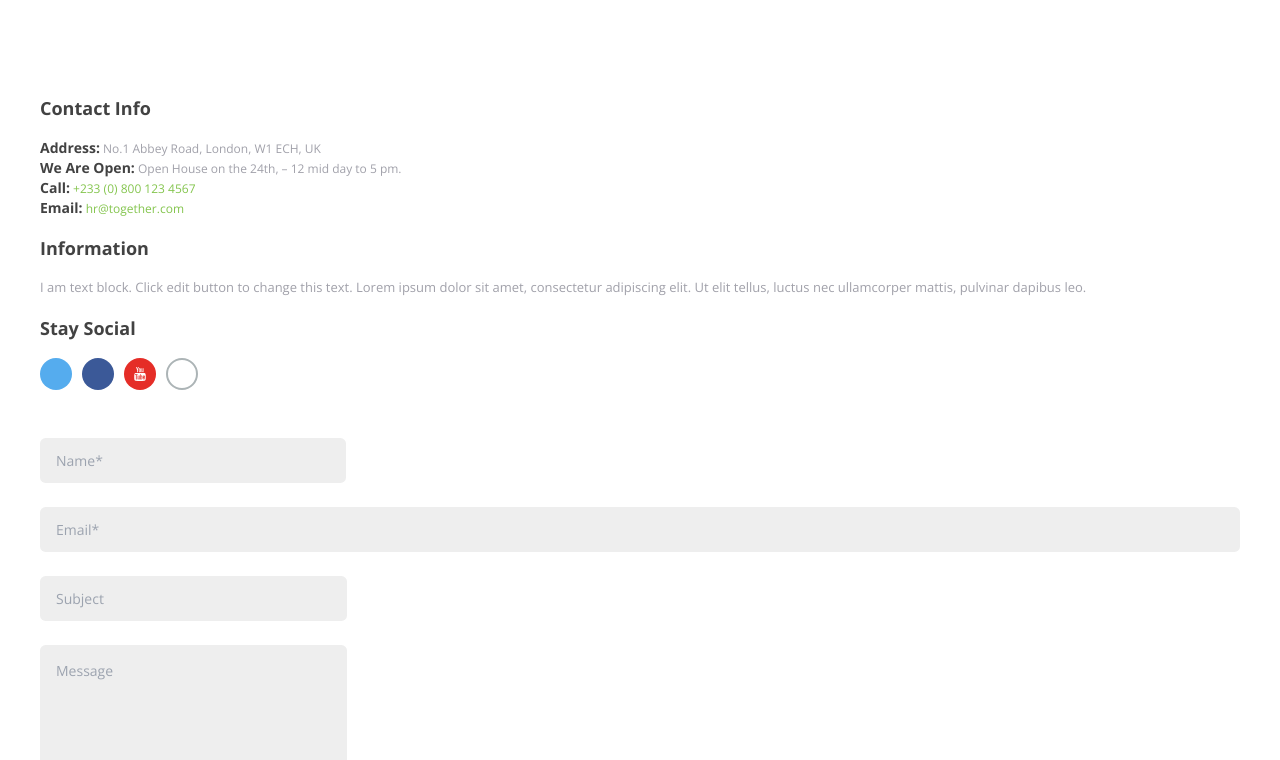
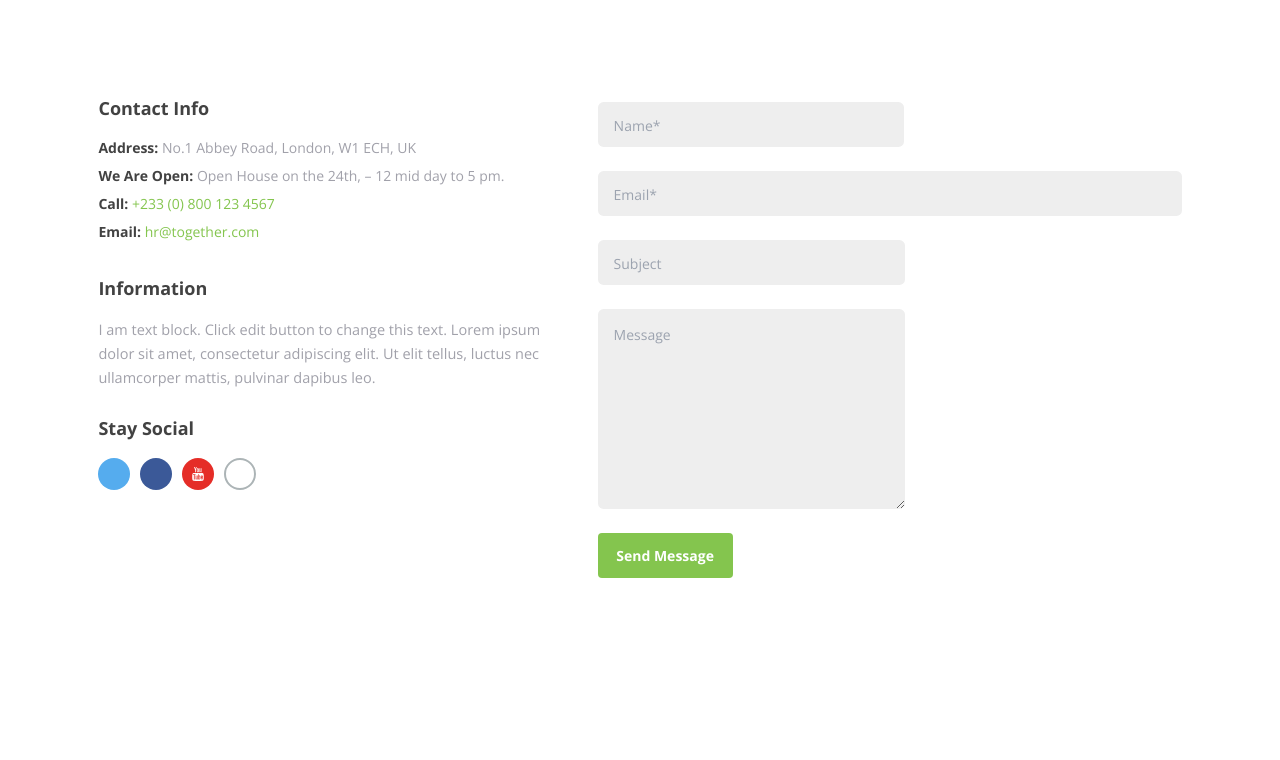
Before and after one commit to admirerbrown/Together, a React (Vite) app in the folder client/: page /contact_us in a window 1280 px wide. Shown: the part 820-1580 px from the top of the page. Built offline with nearby package versions, Linux system fonts and the light colour scheme; no server answers; some icons are missing; a web font is replaced by a local one.

Commit message:
make contact page tablet responsive

```diff
--- a/client/src/Components/contact.jsx
+++ b/client/src/Components/contact.jsx
@@ -14,33 +14,33 @@ const ContactPage = () => {
                 />
             </div>
 
-            <div className="px-10 font-Open-Sans text-zinc-400">
-                <div className="flex flex-col gap-4">
+            <div className="px-10 md:px-14 font-Open-Sans text-zinc-400 md:flex md:w-full md:justify-center md:gap-8">
+                <div className="flex flex-col gap-4 md:gap-6 md:w-[40%]">
                     <div >
-                        <h2 className="font-bold text-lg mb-4 text-[#424242]">Contact Info</h2>
-                        <p className="text-xs">
+                        <h2 className="font-bold text-lg mb-4  text-[#424242]">Contact Info</h2>
+                        <p className="text-xs md:text-[14px] mb-2">
                             <span className="font-bold text-sm text-[#424242]">Address:</span> No.1 Abbey Road, London, W1 ECH, UK
                         </p>
-                        <p className="text-xs">
+                        <p className="text-xs md:text-[14px] mb-2">
                             <span className="font-bold text-sm text-[#424242]">We Are Open:</span> Open House on the 24th, – 12 mid day to
                             5 pm.
                         </p>
-                        <p className="text-xs text-[#84c54e]">
+                        <p className="text-xs text-[#84c54e] md:text-[14px] mb-2">
                             <span className="font-bold text-sm text-[#424242]">Call:</span> +233 (0) 800 123 4567
                         </p>
-                        <p className="text-xs text-[#84c54e]">
+                        <p className="text-xs text-[#84c54e] md:text-[14px] mb-2">
                             <span className="font-bold text-sm text-[#424242]">Email:</span> hr@together.com
                         </p>
                     </div>
                     <div >
                         <h2 className="font-bold font-Open-Sans text-lg mb-4 text-[#424242]">Information</h2>
-                        <p className="text-[13px] text-zinc-400">
+                        <p className="text-[13px] md:text-[14.5px] md:leading-6 text-zinc-400">
                             I am text block. Click edit button to change this text. Lorem
                             ipsum dolor sit amet, consectetur adipiscing elit. Ut elit tellus,
                             luctus nec ullamcorper mattis, pulvinar dapibus leo.
                         </p>
                     </div>
-                    <div className="form">
+                    <div className="">
                         <h2 className="font-bold font-Open-Sans text-lg mb-4 text-[#424242]">Stay Social</h2>
                         <ul className="socials flex gap-2.5">
                             <li className="flex justify-center rounded-full h-8 w-8 bg-[#55acee] items-center text-white hover:border-2 hover:border-[#55acee] hover:bg-transparent hover:text-[#55acee]">
@@ -59,7 +59,7 @@ const ContactPage = () => {
                     </div>
                 </div>
 
-                <div><ContactForm></ContactForm></div>
+                <div className="md:w-[50%]"><ContactForm></ContactForm></div>
             </div>
         </div>
     );
--- a/client/src/Components/contactForm.jsx
+++ b/client/src/Components/contactForm.jsx
@@ -29,7 +29,7 @@ const ContactForm = () => {
         onSubmit={handleSubmit}
         action="#"
         id="contact"
-        className="flex flex-col mt-10 mb-48"
+        className="flex flex-col mt-10 md:mt-0 mb-48"
       >
         <input
           type="text"
@@ -37,7 +37,7 @@ const ContactForm = () => {
           name="Name"
           placeholder="Name*"
           required
-          className=" input mt-2 mb-4 placeholder:text-sm focus:border-l-2 focus:border-r-0 focus:border-b-0 focus:border-t-2 focus:border-solid focus:outline-none focus:ring-transparent   rounded-[0.35rem] bg-[#eee] border-none h-[45px] w-[290px] md:w-[200px] lg:w-[299px] xl:w-[306px] 2xl:w-[325px]"
+          className=" input mt-2 mb-4 placeholder:text-sm focus:border-l-2 focus:border-r-0 focus:border-b-0 focus:border-t-2 focus:border-solid focus:outline-none focus:ring-transparent   rounded-[0.35rem] bg-[#eee] border-none h-[45px] w-[290px] md:w-full lg:w-[299px] xl:w-[306px] 2xl:w-[325px]"
         />
 
         <input
@@ -54,7 +54,7 @@ const ContactForm = () => {
           id="subject"
           name="subject"
           placeholder="Subject"
-          className=" input mt-2 mb-4 placeholder:text-sm focus:border-l-2 focus:border-r-0 focus:border-b-0 focus:border-t-2 focus:border-solid focus:outline-none focus:ring-transparent  rounded-[0.35rem] bg-[#eee] border-none h-[45px] w-[290px] md:w-[200px] lg:w-[300px] xl:w-[307px] 2xl:w-[325px]"
+          className=" input mt-2 mb-4 placeholder:text-sm focus:border-l-2 focus:border-r-0 focus:border-b-0 focus:border-t-2 focus:border-solid focus:outline-none focus:ring-transparent  rounded-[0.35rem] bg-[#eee] border-none h-[45px] w-[290px] md:w-full lg:w-[300px] xl:w-[307px] 2xl:w-[325px]"
         />
 
         <textarea
@@ -62,13 +62,13 @@ const ContactForm = () => {
           name="message"
           placeholder="Message"
           required
-          className="input mt-2 mb-4 placeholder:text-sm placeholder:pt-4 focus:border-l-2 focus:border-r-0 focus:border-b-0 focus:border-t-2 focus:border-solid focus:outline-none focus:ring-transparent rounded-[0.35rem] bg-[#eee] border-none h-[200px] w-[290px] md:w-[200px] lg:w-[300px] xl:w-[307px] 2xl:w-[325px]"
+          className="input mt-2 mb-4 placeholder:text-sm placeholder:pt-4 focus:border-l-2 focus:border-r-0 focus:border-b-0 focus:border-t-2 focus:border-solid focus:outline-none focus:ring-transparent rounded-[0.35rem] bg-[#eee] border-none h-[200px] w-[290px] md:w-full lg:w-[300px] xl:w-[307px] 2xl:w-[325px]"
         ></textarea>
 
         <div className="flex flex-col w-full mt-2 pr-3 xl:pr-2 2xl:pr-0 2xl:w-[100%]">
           <button
             type="submit"
-            className="mb-0 cursor-pointer flex items-center justify-center  btn-sm h-[40px] w-[150px] hover:bg-[#ff6900] bg-[#84c54e] text-white font-bold border-none rounded"
+            className="mb-0 cursor-pointer flex items-center justify-center btn-sm h-[40px] md:h-[45px] w-[150px] md:w-[135px] hover:bg-[#ff6900] bg-[#84c54e] text-white font-bold border-none rounded"
           >
             Send Message
           </button>
```
